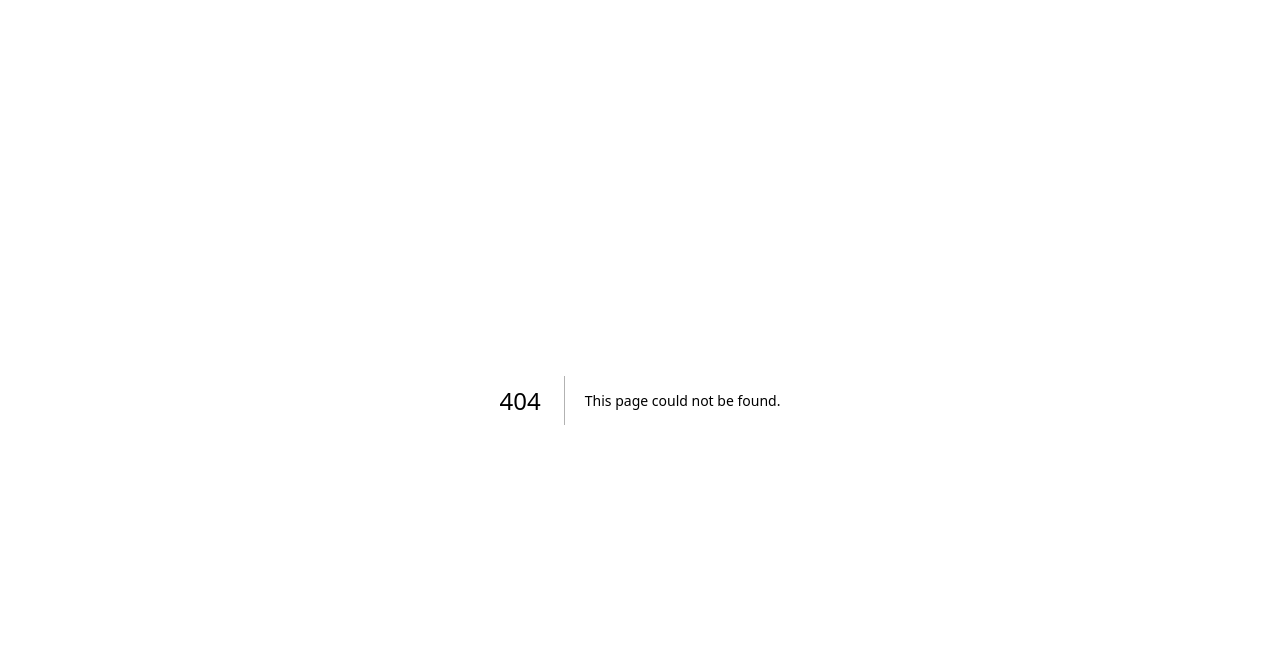
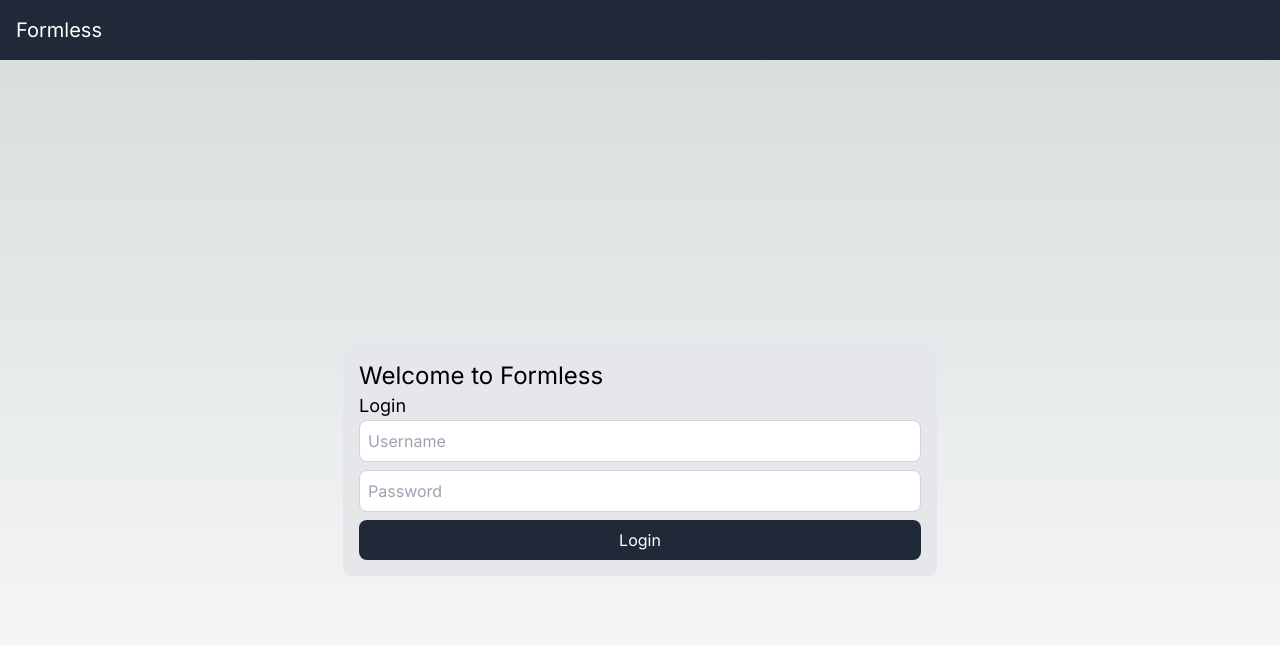
Before and after one commit to Chris-D259/formless_nextjs, a Next.js app: page /loginPage in a window 1280 px wide. Before the commit this address had no page. Shown: the top 646 px of the page. Built offline with nearby package versions, Linux system fonts and the light colour scheme; no server answers.

Commit message:
Login Page

```diff
--- /dev/null
+++ b/app/loginPage/_utils/auth_context.js
@@ -0,0 +1,55 @@
+'use client';
+
+import { createContext, useContext, useEffect, useState } from "react";
+import { auth } from "./firebase";
+import { useRouter } from "next/router";
+import { signInWithEmailAndPassword, signOut, onAuthStateChanged } from "firebase/auth";
+
+const AuthContext = createContext();
+
+export const AuthContextProvider = ({ children }) => {
+    const [user, setUser] = useState(null);
+    const [loading, setLoading] = useState(true);
+
+
+
+    useEffect(() => {
+        const unsubscribe = onAuthStateChanged(auth, (user) => {
+            if (user) {
+                setUser(user);
+            } else {
+                setUser(null);
+            }
+            setLoading(false);
+        });
+
+        return () => unsubscribe();
+    }, []);
+
+    const login = async (email, password) => {
+        try {
+            await signInWithEmailAndPassword(auth, email, password);
+        } catch (error) {
+            setError(error.message);
+        }
+    };
+
+    const logout = async () => {
+        setLoading(true);
+        try {
+            await signOut(auth);
+        } catch (error) {
+            setError(error.message);
+        }
+    };
+
+    return (
+        <AuthContext.Provider value={{ user, loading, login, logout }}>
+            {children}
+        </AuthContext.Provider>
+    );
+};
+
+export const useAuth = () => {
+    return useContext(AuthContext);
+};
--- /dev/null
+++ b/app/loginPage/_utils/firebase.js
@@ -0,0 +1,19 @@
+// Import the functions you need from the SDKs you need
+import { initializeApp } from "firebase/app";
+// TODO: Add SDKs for Firebase products that you want to use
+// https://firebase.google.com/docs/web/setup#available-libraries
+import { getAuth } from "firebase/auth";
+
+// Your web app's Firebase configuration
+const firebaseConfig = {
+  apiKey: process.env.NEXT_PUBLIC_FIREBASE_API_KEY,
+  authDomain: process.env.NEXT_PUBLIC_FIREBASE_AUTH_DOMAIN,
+  projectId: process.env.NEXT_PUBLIC_FIREBASE_PROJECT_ID,
+  storageBucket: process.env.NEXT_PUBLIC_FIREBASE_STORAGE_BUCKET,
+  messagingSenderId: process.env.NEXT_PUBLIC_FIREBASE_MESSAGING_SENDER_ID,
+  appId: process.env.NEXT_PUBLIC_FIREBASE_APP_ID,
+};
+
+// Initialize Firebase
+const app = initializeApp(firebaseConfig);
+export const auth = getAuth(app);
--- /dev/null
+++ b/app/loginPage/layout.js
@@ -0,0 +1,10 @@
+import {AuthContextProvider} from './_utils/auth_context';
+
+const Layout = ({children}) => {
+    return (
+        <AuthContextProvider>
+            {children}
+        </AuthContextProvider>
+    )
+}
+export default Layout;
--- /dev/null
+++ b/app/loginPage/page.js
@@ -0,0 +1,45 @@
+'use client'
+import 'tailwindcss/tailwind.css';
+import {useAuth} from "./_utils/auth_context";
+import {useState} from "react";
+
+
+export default function page() {
+
+    const [email, setEmail] = useState("");
+    const [password, setPassword] = useState("");
+    const [message, setMessage] = useState("");
+    const {login} = useAuth();
+    const [error, setError] = useState(false);
+
+
+    const handleSubmit = async (e) => {
+        e.preventDefault();
+        try {
+            await login(email, password);
+            setMessage("Login Successful... Redirecting to Dashboard");
+            setError(false);
+        } catch(error){
+            setMessage("Invalid username or Password Contact your Administrator for assistance")
+            setError(true);
+        }
+    };
+
+    return (
+    <>
+    <header className="bg-gray-800 text-white p-4">
+      <h1 className='text-xl'>Formless</h1>
+      </header>
+      <main className='flex justify-center items-center h-screen'>
+        <div className='bg-gray-200 p-4 rounded-lg'>
+          <h2 className='text-2xl'>Welcome to Formless</h2>
+          <p className='text-lg'>Login</p>
+          <input type='text' className='border border-gray-300 p-2 rounded-lg w-full' placeholder='Username' value={email} onChange={(e) => setEmail(e.target.value)} required/>
+          <input type='password' className='border border-gray-300 p-2 rounded-lg w-full mt-2' placeholder='Password'value={password} onChange={(e) => setPassword(e.target.value)} required/>
+          <input type='submit' className='bg-gray-800 text-white p-2 rounded-lg w-full mt-2 hover:bg-orange-500 hover:text-black' onClick={handleSubmit} value='Login'/>
+          {message && <p className={error ? 'text-red-500' : 'text-green-500'}>{message}</p>}
+        </div>
+      </main>
+    </>
+  );
+}
--- a/app/page.js
+++ b/app/page.js
@@ -1,9 +1,20 @@
-let page = () => {
+import 'tailwindcss/tailwind.css';
+
+export default function page() {
   return (
-    <div>
-      <h1>Formless Next.js</h1>
-    </div>
+    <>
+    <header className="bg-gray-800 text-white p-4">
+      <h1 className='text-xl'>Formless</h1>
+      </header>
+      <main className='flex justify-center items-center h-screen'>
+        <div className='bg-gray-200 p-4 rounded-lg'>
+          <h2 className='text-2xl'>Welcome to Formless</h2>
+          <p className='text-lg'>Login</p>
+          <input type='text' className='border border-gray-300 p-2 rounded-lg w-full' placeholder='Username' />
+          <input type='password' className='border border-gray-300 p-2 rounded-lg w-full mt-2' placeholder='Password' />
+          <button className='bg-gray-800 text-white p-2 rounded-lg w-full mt-2 hover:bg-orange-500 hover:text-black'>Login</button>
+        </div>
+      </main>
+    </>
   );
-};
-
-export default page;
+}
```
Also changed, not shown: package.json (+7 -5 lines), 1 other file (tests, documents, lock files or other folders).
